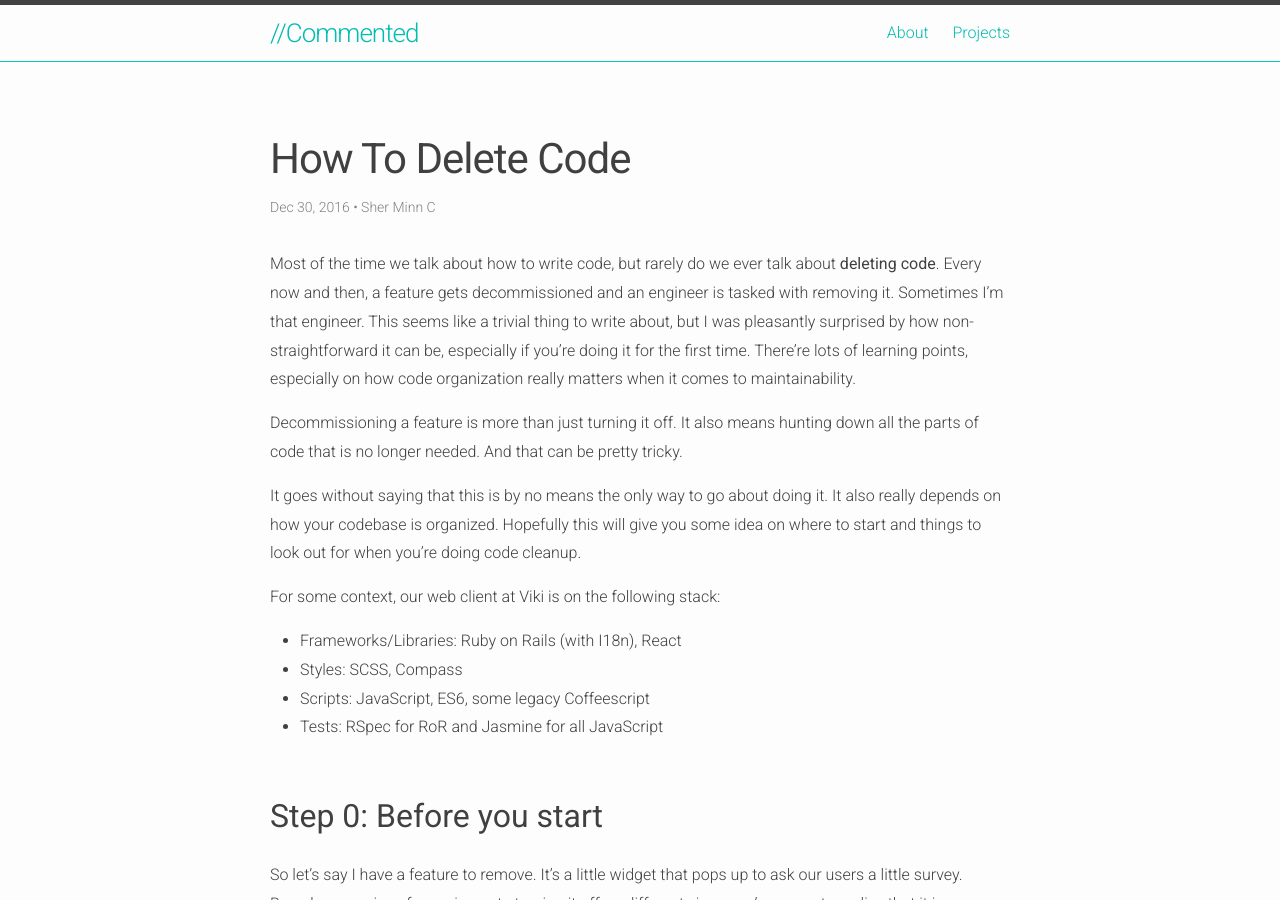
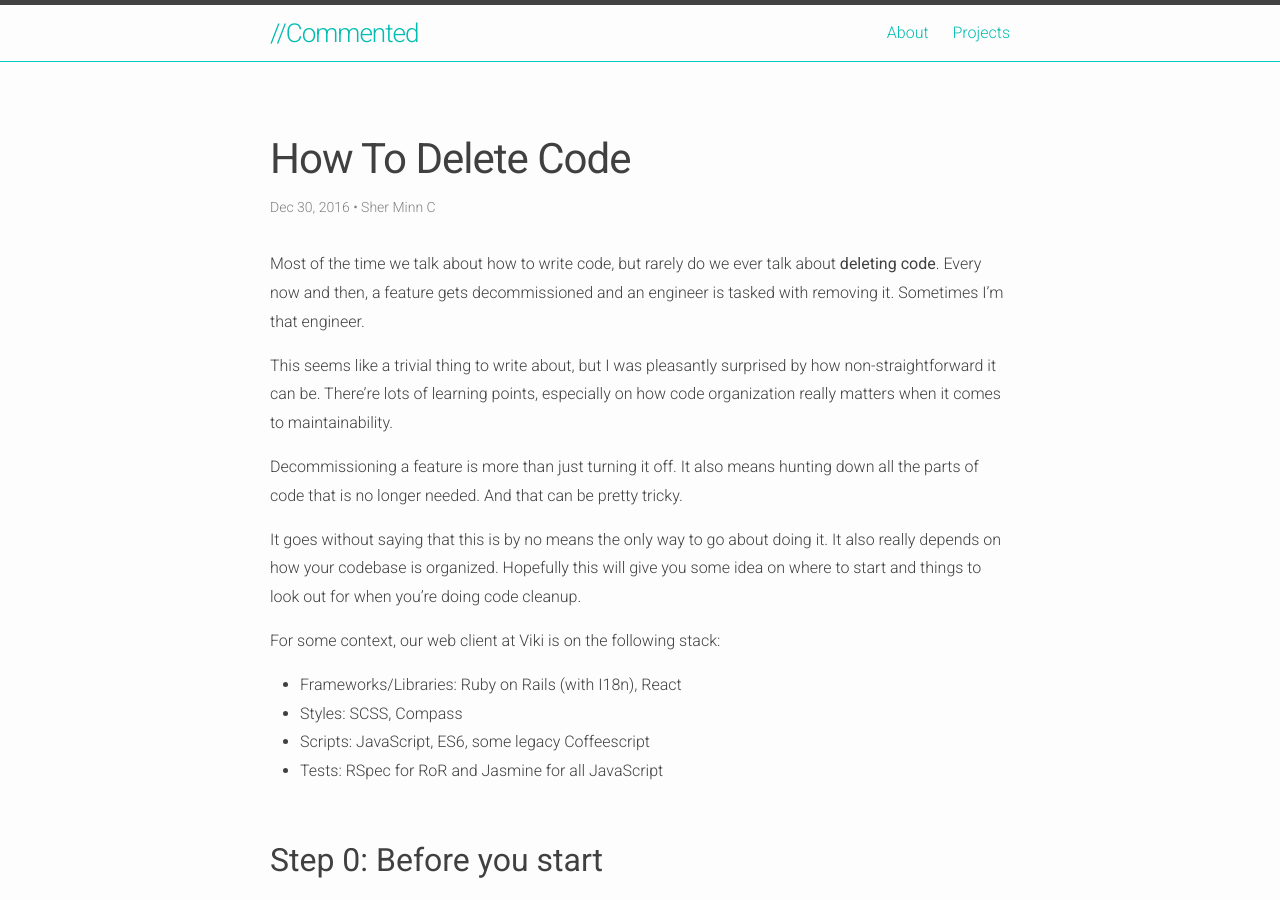
Before and after one commit to piratefsh/piratefsh.github.io, a Jekyll site: the page built from _posts/2016-12-30-how-to-delete-code.markdown, in a window 1280 px wide and 900 px high. Built offline with Jekyll 4.4.1, drawn with Linux system fonts in a browser that asks for light colours.

Commit message:
Format first para

```diff
--- a/_posts/2016-12-30-how-to-delete-code.markdown
+++ b/_posts/2016-12-30-how-to-delete-code.markdown
@@ -7,7 +7,9 @@ published: True
 author: "Sher Minn C"
 ---
 
-Most of the time we talk about how to write code, but rarely do we ever talk about __deleting code__. Every now and then, a feature gets decommissioned and an engineer is tasked with removing it. Sometimes I'm that engineer. This seems like a trivial thing to write about, but I was pleasantly surprised by how non-straightforward it can be, especially if you're doing it for the first time. There're lots of learning points, especially on how code organization really matters when it comes to maintainability.
+Most of the time we talk about how to write code, but rarely do we ever talk about __deleting code__. Every now and then, a feature gets decommissioned and an engineer is tasked with removing it. Sometimes I'm that engineer.
+
+This seems like a trivial thing to write about, but I was pleasantly surprised by how non-straightforward it can be. There're lots of learning points, especially on how code organization really matters when it comes to maintainability.
 
 Decommissioning a feature is more than just turning it off. It also means hunting down all the parts of code that is no longer needed. And that can be pretty tricky.
 
```
